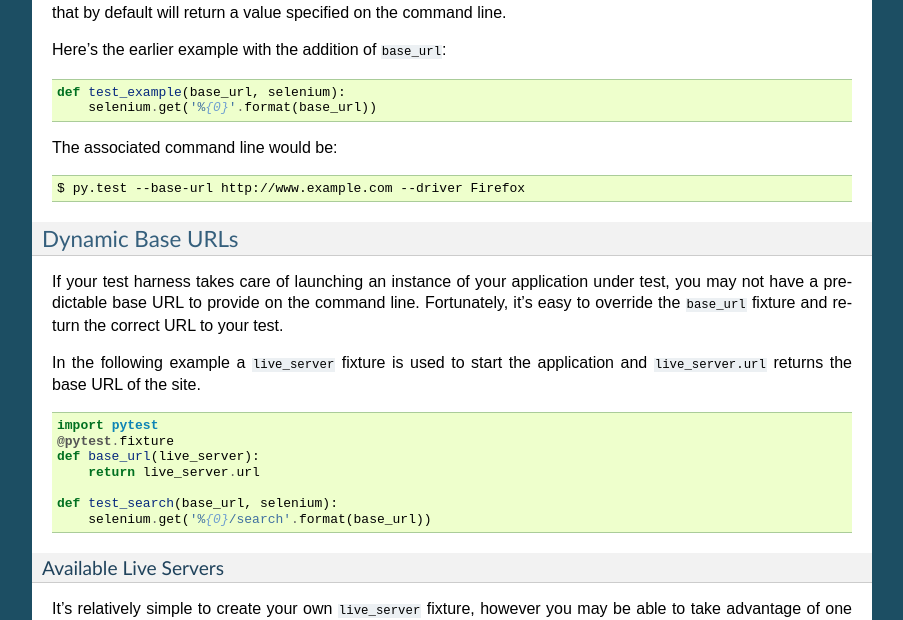
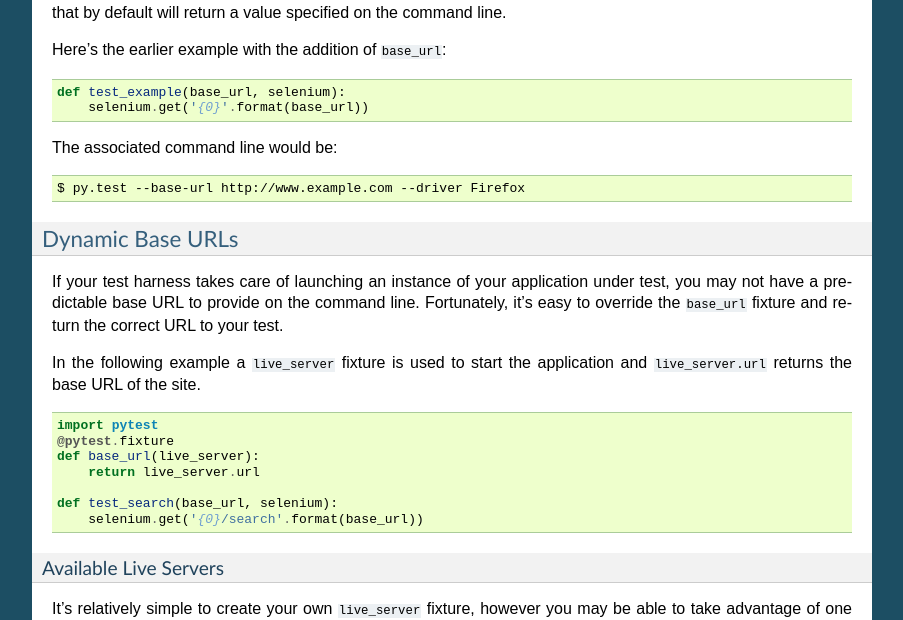
Before and after one commit to pytest-dev/pytest-selenium, a Sphinx documentation site: the page built from docs/user_guide.rst, in a window 1280 px wide and 900 px high, scrolled down 725 px. Shown: the part 160-780 px from the top of the window, without its empty margins (198-1101 px from the left). Built offline with Sphinx 7.4.7, drawn with Linux system fonts in a browser that asks for light colours.

```diff
--- a/docs/user_guide.rst
+++ b/docs/user_guide.rst
@@ -41,7 +41,7 @@ Here's the earlier example with the addition of ``base_url``:
 .. code-block:: python
 
   def test_example(base_url, selenium):
-      selenium.get('%{0}'.format(base_url))
+      selenium.get('{0}'.format(base_url))
 
 The associated command line would be:
 
@@ -68,7 +68,7 @@ application and ``live_server.url`` returns the base URL of the site.
       return live_server.url
 
   def test_search(base_url, selenium):
-      selenium.get('%{0}/search'.format(base_url))
+      selenium.get('{0}/search'.format(base_url))
 
 Available Live Servers
 ~~~~~~~~~~~~~~~~~~~~~~
```
